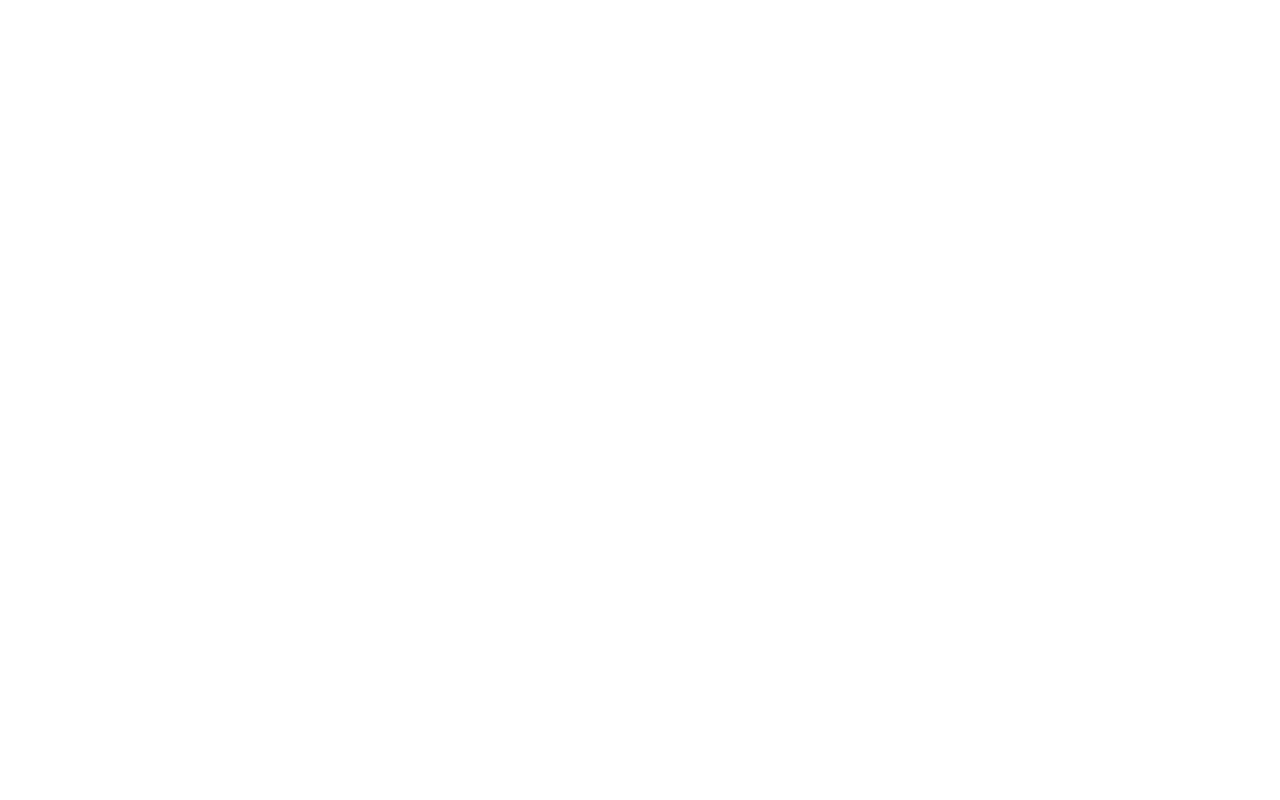
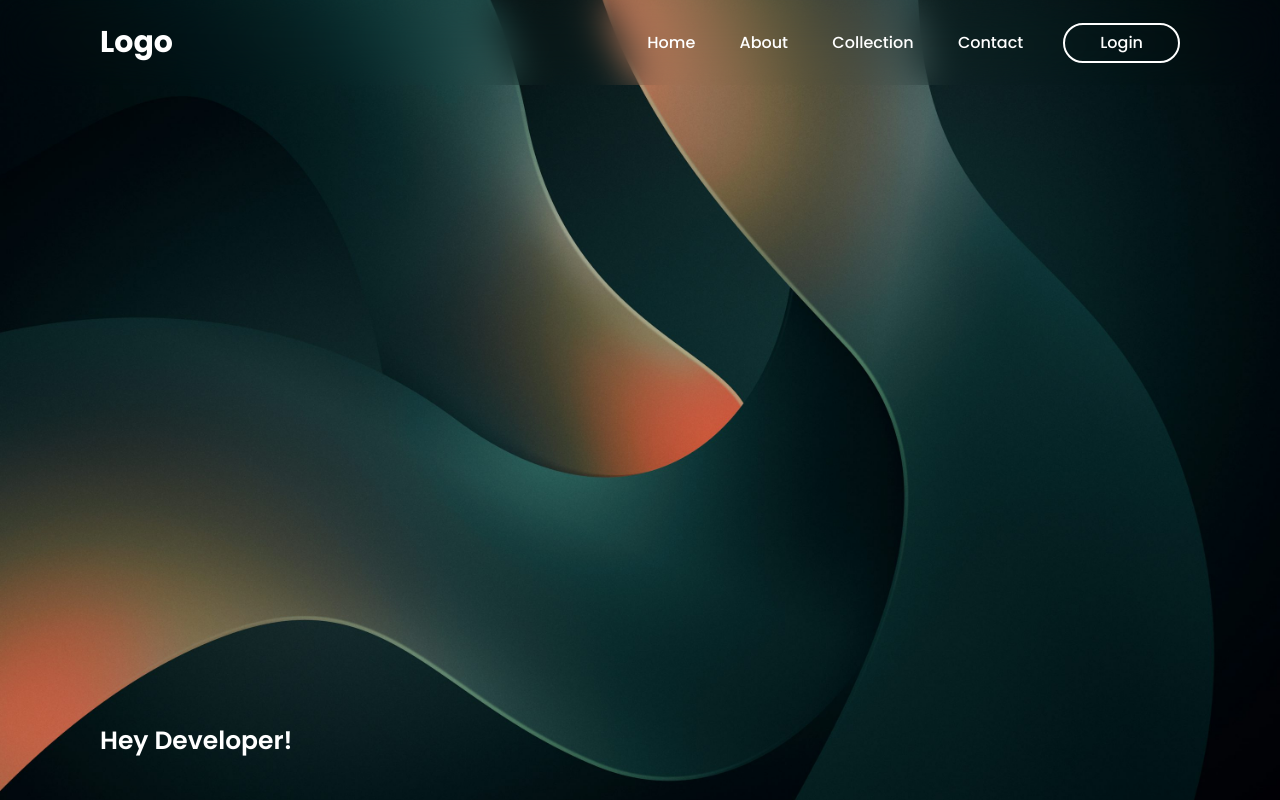
Before and after one commit to Hiroshana/PHP-MySql-Login-System, a plain HTML site: page index.html in a window 1280 px wide. Drawn offline with Linux system fonts and the light colour scheme.

Commit message:
done home page

```diff
--- a/index.html
+++ b/index.html
@@ -5,5 +5,23 @@
     <title>Document</title>
     <link rel="stylesheet" href="style.css" />
   </head>
-  <body></body>
+  <body>
+    <header>
+      <a href="" class="logo">Logo</a>
+      <nav>
+        <a href="#">Home</a>
+        <a href="#">About</a>
+        <a href="#">Collection</a>
+        <a href="#">Contact</a>
+      </nav>
+
+      <div class="user-auth">
+        <button type="button" class="login-btn-modal">Login</button>
+      </div>
+    </header>
+
+    <section>
+      <h1>Hey Developer!</h1>
+    </section>
+  </body>
 </html>
--- a/style.css
+++ b/style.css
@@ -6,3 +6,68 @@
   box-sizing: border-box;
   font-family: "Poppins", sans-serif;
 }
+
+header {
+  position: fixed;
+  top: 0;
+  left: 0;
+  width: 100%;
+  padding: 20px 100px;
+  display: flex;
+  align-items: center;
+  z-index: 99;
+  backdrop-filter: blur(20px);
+}
+
+.logo {
+  font-size: 30px;
+  color: #fff;
+  text-decoration: none;
+  font-weight: 700;
+  margin-right: auto;
+}
+
+nav a {
+  color: #fff;
+  text-decoration: none;
+  font-weight: 500;
+  margin-left: 40px;
+}
+
+.user-auth {
+  margin-left: 40px;
+}
+
+.user-auth .login-btn-modal {
+  height: 40px;
+  padding: 0 35px;
+  background: transparent;
+  border: 2px solid #fff;
+  border-radius: 40px;
+  font-size: 16px;
+  color: #fff;
+  font-weight: 500;
+  cursor: pointer;
+  transition: 0.5s;
+}
+
+.user-auth .login-btn-modal:hover {
+  background: #fff;
+  color: #222;
+}
+
+section {
+  min-height: 100vh;
+  background: url("background.jfif") no-repeat;
+  background-size: cover;
+  background-position: center;
+  padding: 0 100px;
+}
+
+section h1 {
+  position: absolute;
+  bottom: 40px;
+  font-size: 25px;
+  color: #fff;
+  font-weight: 600;
+}
```
Also changed, not shown: background.jfif (added).
